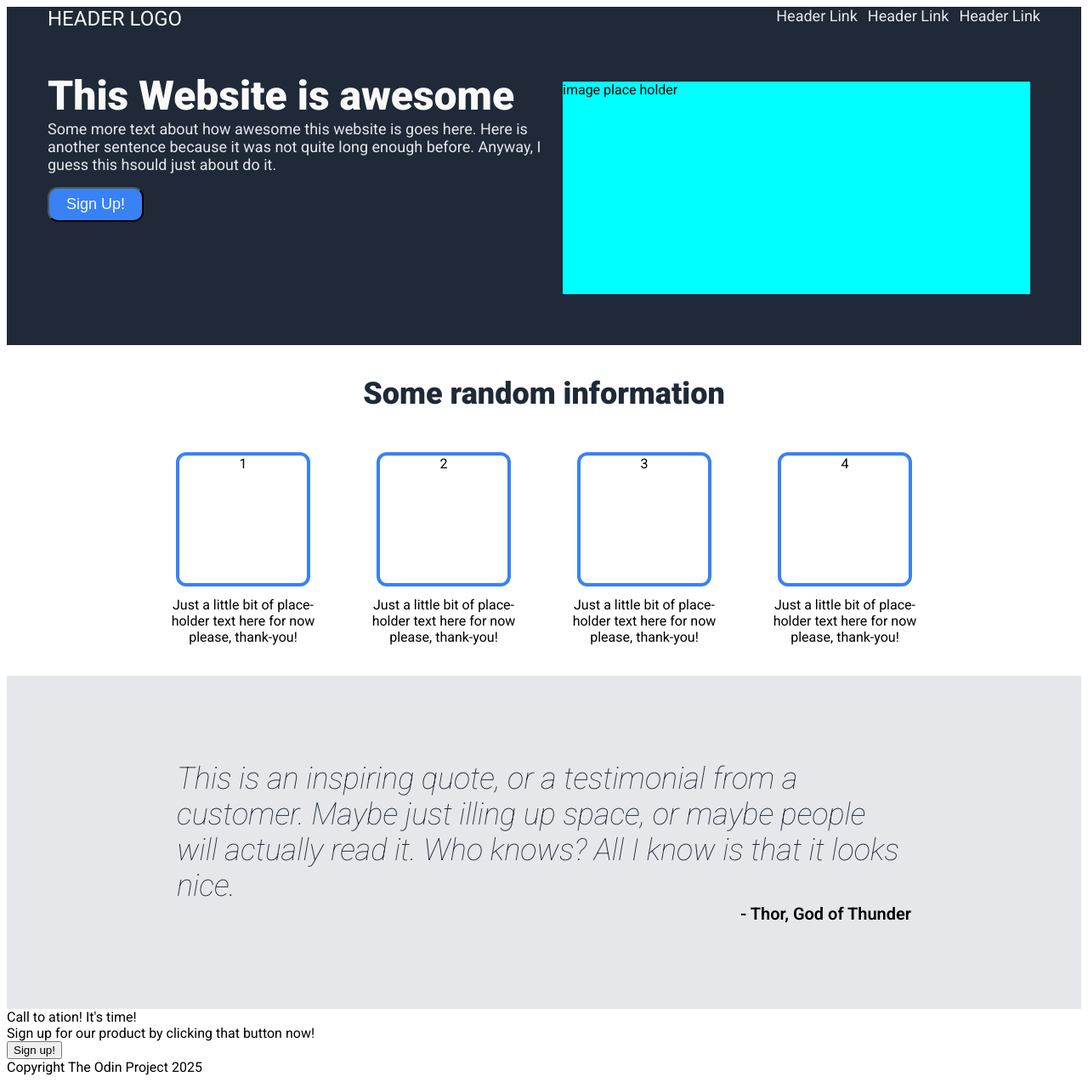
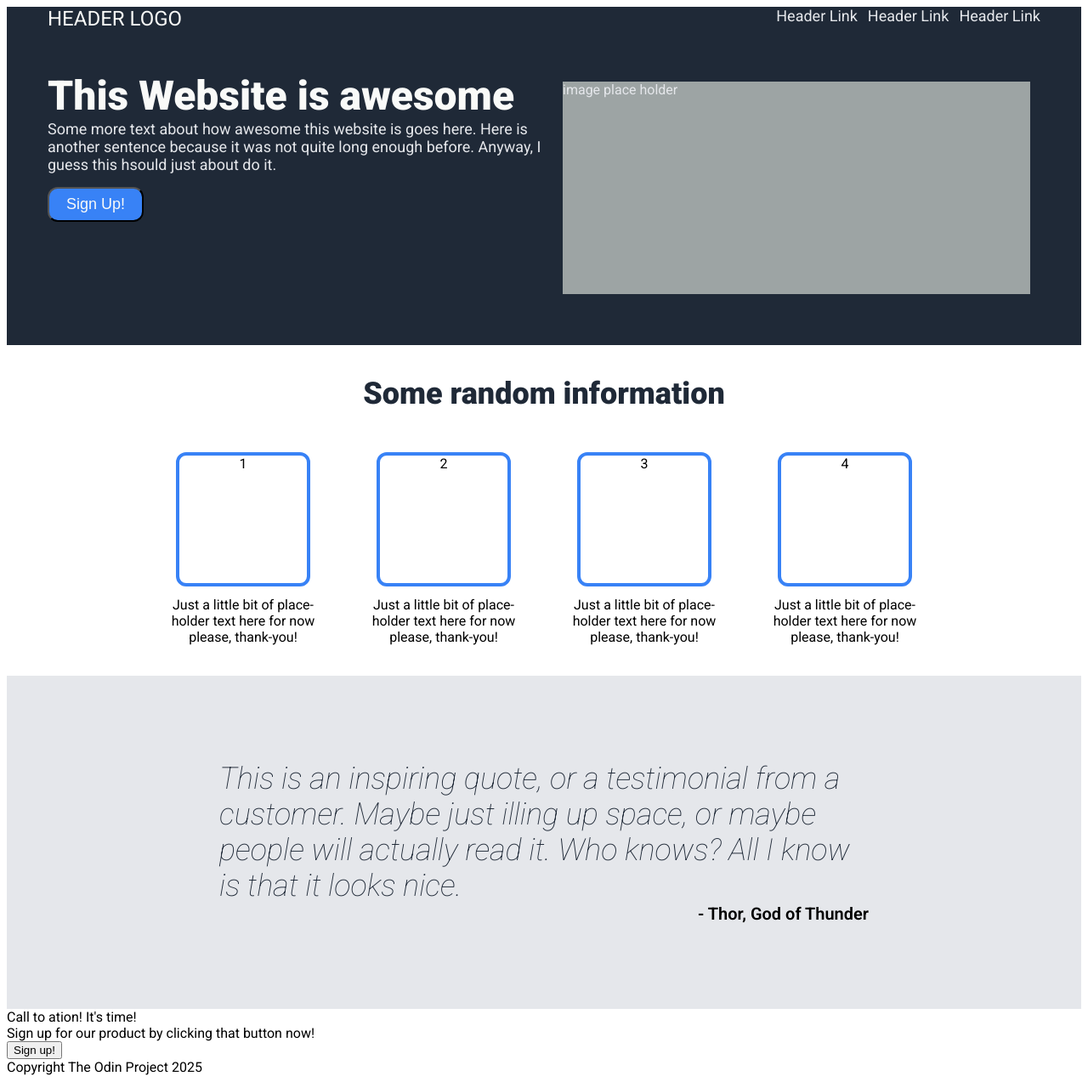
Before and after one commit to TheFlyingCircus42/odin-landing-page, a plain HTML site: page index.html in a window 1280 px wide. Shown: the whole page at 85% size. Drawn offline with Linux system fonts and the light colour scheme.

Commit message:
LANDING PAGE LESSON - SECTION-FOUR - Create css selectors for section four elements

```diff
--- a/index.html
+++ b/index.html
@@ -82,7 +82,7 @@
                 <div class="action-box-title">Call to ation! It's time!</div>
                 <div class="action-box-text">Sign up for our product by clicking that button now!</div>
             </div>
-            <div class="action-button"><button>Sign up!</button></div>
+            <div class="action-box-button"><button>Sign up!</button></div>
         </div>
     </div>
 
--- a/style.css
+++ b/style.css
@@ -95,10 +95,11 @@ padding: 0;
 .image-placeholder{
     height: 250px;
     width: 550px;
-    background-color: aqua;
+    background-color: rgb(157, 164, 164);
     color: black;
     flex-shrink: 0;
     margin: 12px;
+    color: #E5E7EB;
 }
 
 .section-two{
@@ -145,8 +146,7 @@ padding: 0;
     display: flex;
     flex-direction: column;
     justify-content: space-around;
-    padding: 100px 200px
-
+    padding: 100px 250px
 }
 
 .quote{
```
